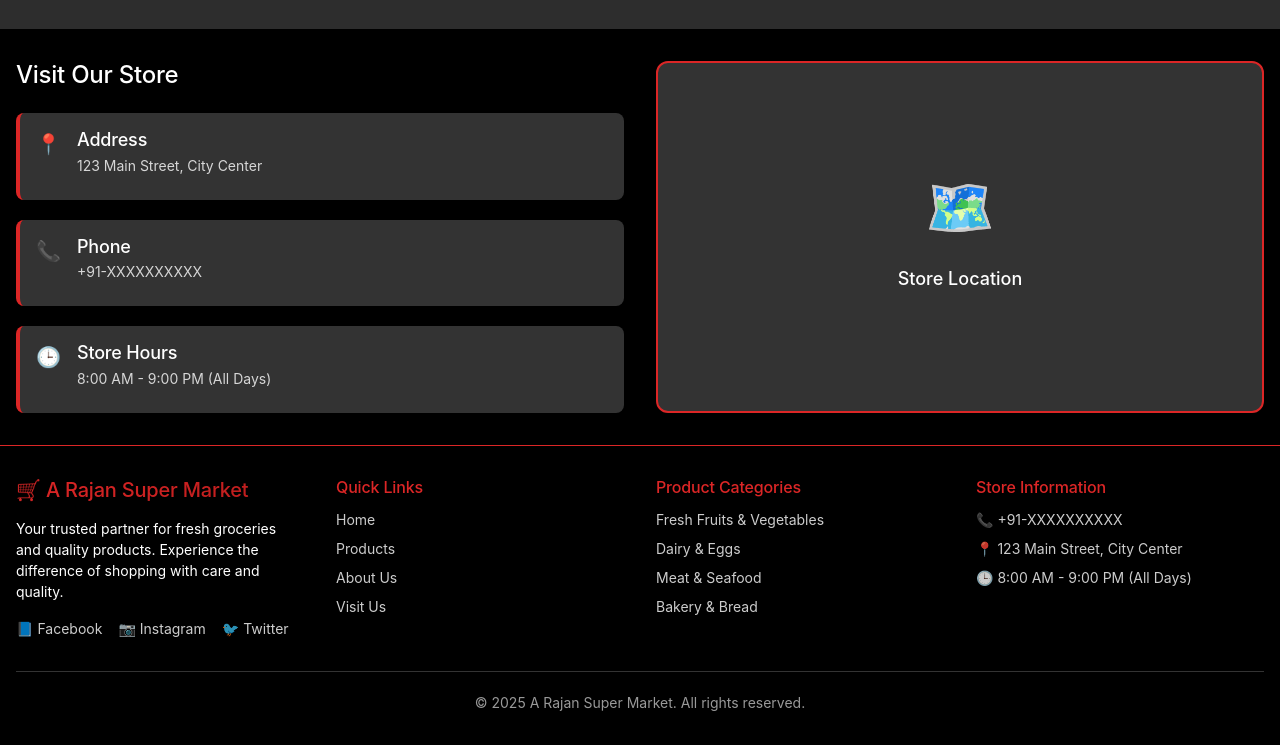
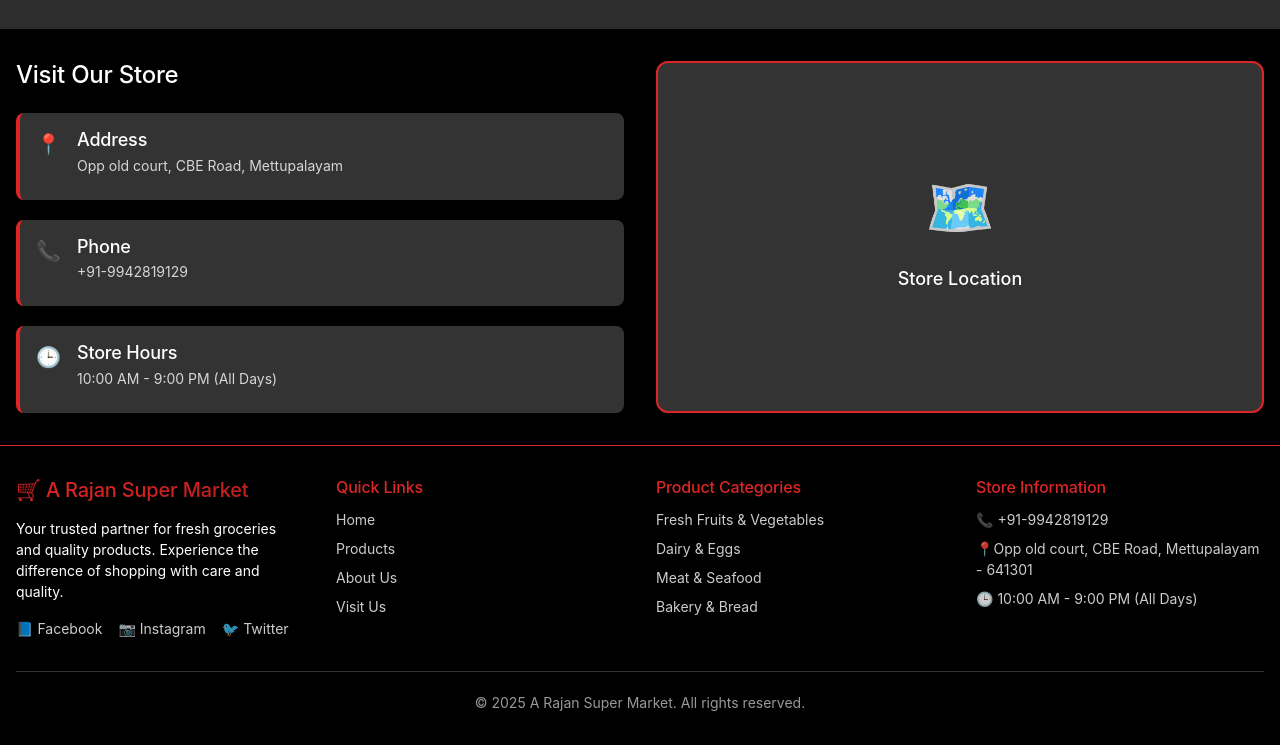
Before and after one commit to arjunlakshman/Rajan-SuperMarket, a plain HTML site: page index.html in a window 1280 px wide. Shown: the part 2880-3625 px from the top of the page. Drawn offline with Linux system fonts and the light colour scheme; a web font is replaced by a local one.

Commit message:
Update index.html

```diff
--- a/index.html
+++ b/index.html
@@ -123,21 +123,21 @@
                                 <span class="contact-icon">📍</span>
                                 <div class="contact-text">
                                     <h4>Address</h4>
-                                    <p>123 Main Street, City Center</p>
+                                    <p>Opp old court, CBE Road, Mettupalayam</p>
                                 </div>
                             </div>
                             <div class="contact-item">
                                 <span class="contact-icon">📞</span>
                                 <div class="contact-text">
                                     <h4>Phone</h4>
-                                    <p>+91-XXXXXXXXXX</p>
+                                    <p>+91-9942819129</p>
                                 </div>
                             </div>
                             <div class="contact-item">
                                 <span class="contact-icon">🕒</span>
                                 <div class="contact-text">
                                     <h4>Store Hours</h4>
-                                    <p>8:00 AM - 9:00 PM (All Days)</p>
+                                    <p>10:00 AM - 9:00 PM (All Days)</p>
                                 </div>
                             </div>
                         </div>
@@ -190,9 +190,9 @@
                 <div class="footer-column">
                     <h4>Store Information</h4>
                     <div class="contact-info">
-                        <p>📞 +91-XXXXXXXXXX</p>
-                        <p>📍 123 Main Street, City Center</p>
-                        <p>🕒 8:00 AM - 9:00 PM (All Days)</p>
+                        <p>📞 +91-9942819129</p>
+                        <p>📍Opp old court, CBE Road, Mettupalayam - 641301</p>
+                        <p>🕒 10:00 AM - 9:00 PM (All Days)</p>
                     </div>
                 </div>
             </div>
```
